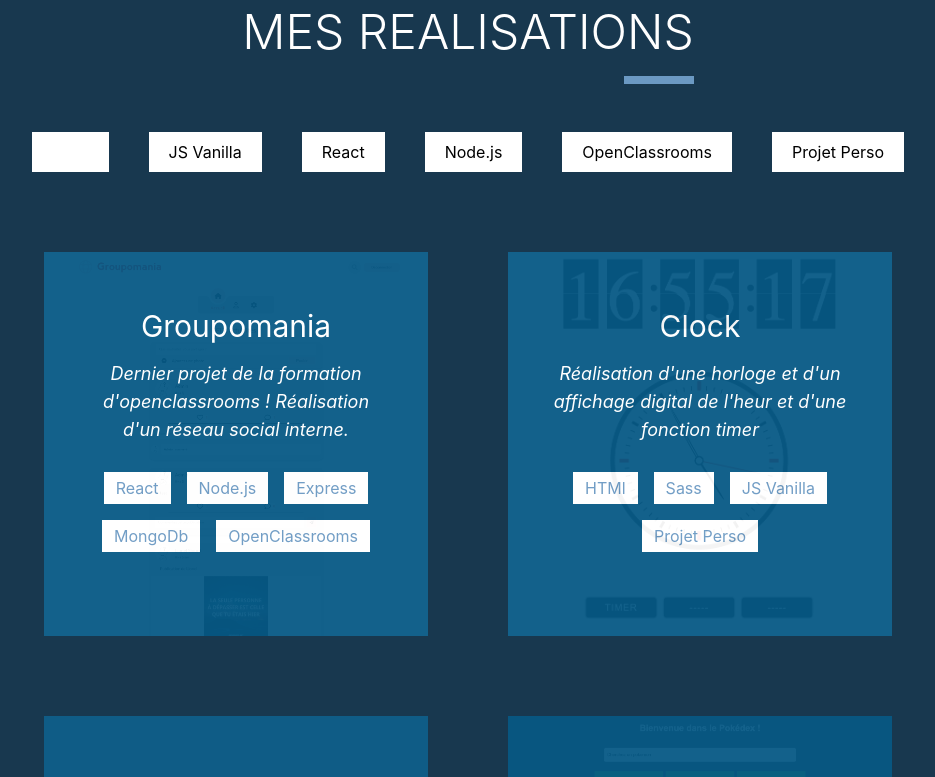
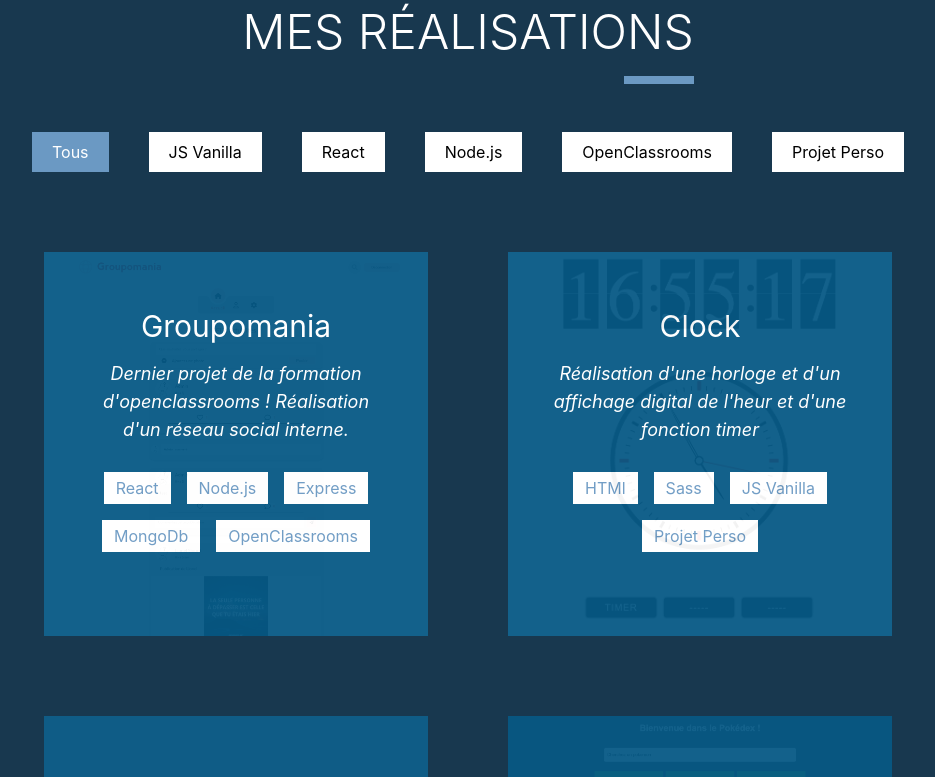
Before and after one commit to sismitrii/portfolio, a React (Create React App) app: page / in a window 1280 px wide. Shown: the part 2620-3397 px from the top of the page, without its empty margins (172-1107 px from the left). Built offline with nearby package versions, Linux system fonts and the light colour scheme; grey boxes are pictures that could not be loaded; a web font is replaced by a local one.

Commit message:
🐛 [Realisation] : text color when selected

```diff
--- a/src/component/Realisation/Realisation.jsx
+++ b/src/component/Realisation/Realisation.jsx
@@ -128,14 +128,14 @@ export default function Realisation(){
     return(
         <section id="realisations" className="w-screen h-fit flex flex-col justify-center items-center bg-bgBlue py-20">
             <SectionTitle colored={false}>
-                MES REALISATIONS
+                MES RÉALISATIONS
             </SectionTitle>
             <ul className="flex mb-10" aria-label="filter" aria-describedby="Liste de filtre pour les réalisations">
                 {filterTab.map((filter, index)=>(
                     <li key={index}>
                         <button
                             onClick={()=>handleSelected(filter.name)}
-                            className={`${isSelected === filter.name && "bg-navBlue text-white"} px-5 py-2 mx-5 bg-white hover:bg-navBlue hover:text-white duration-150`}>
+                            className={`${isSelected === filter.name ? "bg-navBlue text-white hover:text-white" : "bg-white" } px-5 py-2 mx-5  hover:bg-navBlue hover:text-white duration-150`}>
                                 {filter.name}
                         </button>
                     </li>
```
